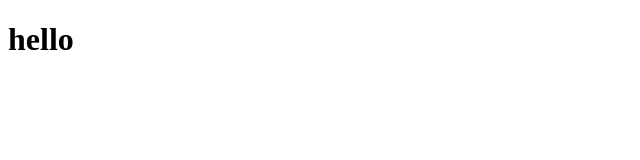
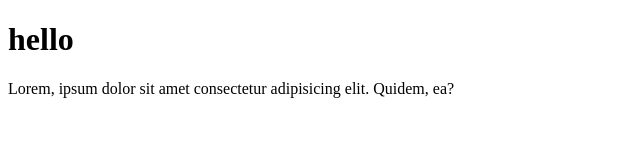
Before and after one commit to arqam505/vscode123, a plain HTML site: page testing.html in a window 1280 px wide. Shown: the whole page, without its empty margins (0-640 px from the left). Drawn offline with Linux system fonts and the light colour scheme.

Commit message:
testings

```diff
--- a/testing.html
+++ b/testing.html
@@ -6,6 +6,6 @@
 </head>
 <body>
     <h1>hello</h1>
-
+    <p>Lorem, ipsum dolor sit amet consectetur adipisicing elit. Quidem, ea?</p>
 </body>
 </html>
```
